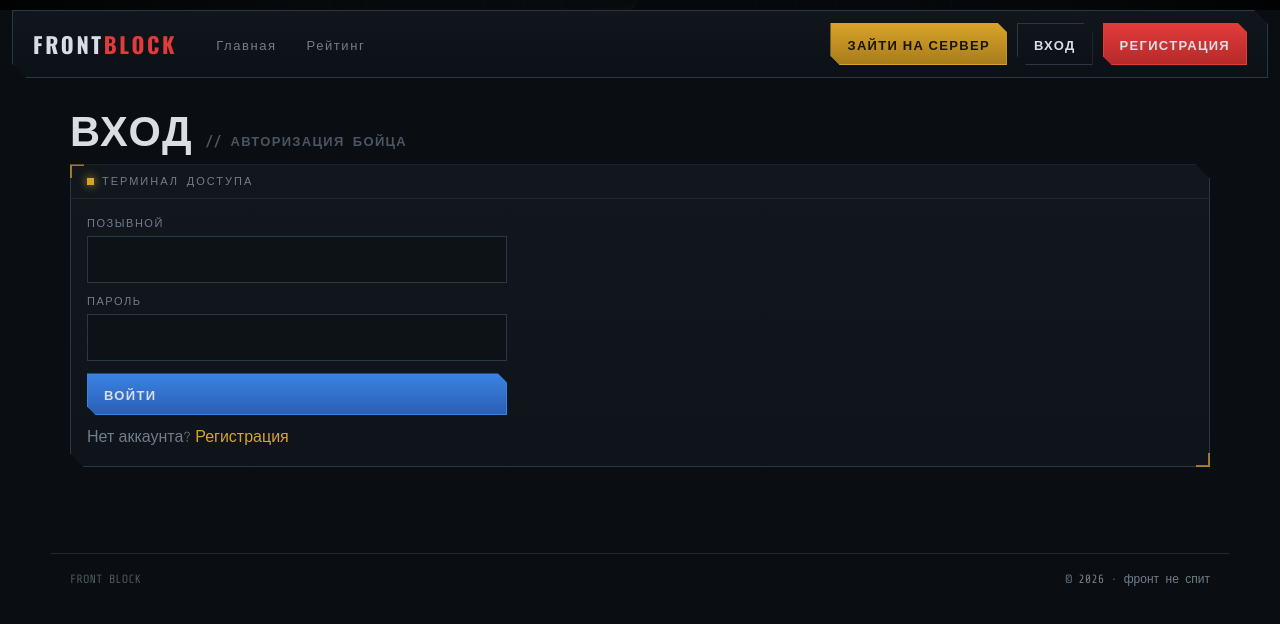
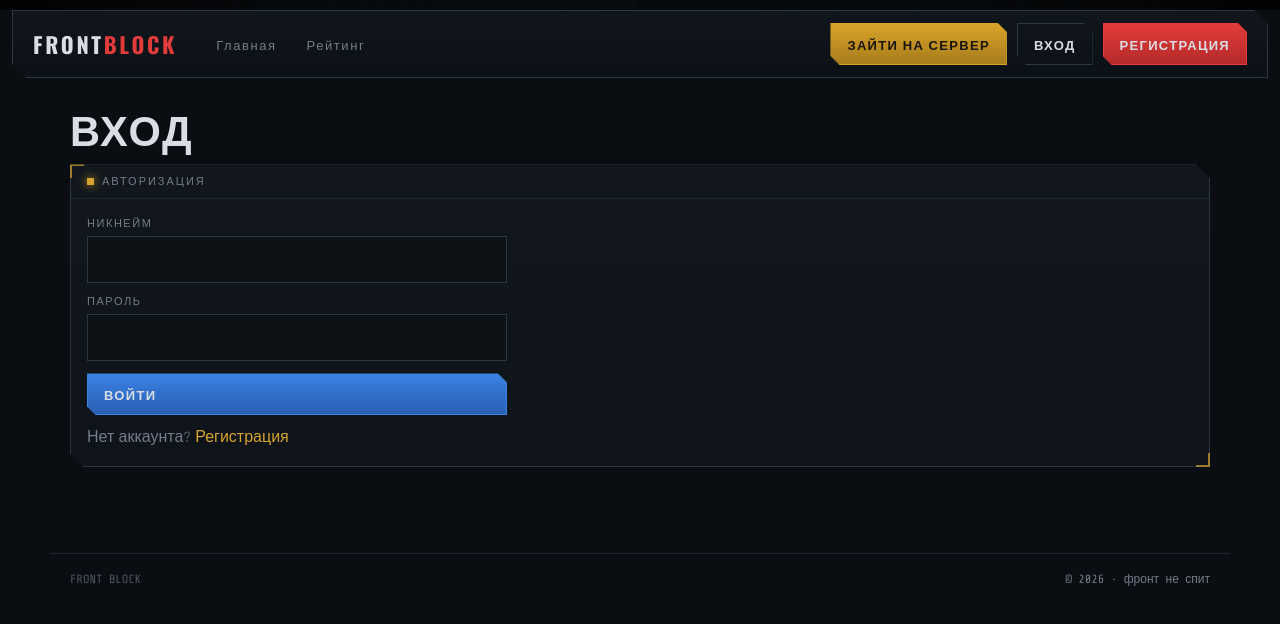
Before and after one commit to am1s3/frontblock-web, a Next.js app: page /login in a window 1280 px wide. Shown: the top 624 px of the page. Built offline with nearby package versions, Linux system fonts and the light colour scheme.

Commit message:
Update page.tsx

```diff
--- a/app/login/page.tsx
+++ b/app/login/page.tsx
@@ -15,17 +15,17 @@ export default function Login() {
     const r = await api("/api/auth/login", { method: "POST", body: JSON.stringify({ nickname: nick, password: pass }) });
     setBusy(false);
     if (!r.ok) { setOk(false); setMsg(r.data?.error || "ошибка связи"); return; }
-    setToken(r.data.token); setOk(true); setMsg("Доступ разрешён. Переброс на профиль…");
+    setToken(r.data.token); setOk(true); setMsg("Вход выполнен. Переход в профиль…");
     setTimeout(() => router.push("/profile"), 700);
   }
   return (
     <>
-      <h1 className="page-h">Вход <small>// авторизация бойца</small></h1>
-      <Panel label="ТЕРМИНАЛ ДОСТУПА">
+      <h1 className="page-h">Вход</h1>
+      <Panel label="АВТОРИЗАЦИЯ">
         <form className="form" onSubmit={submit}>
-          <div className="field"><label>ПОЗЫВНОЙ</label><input value={nick} onChange={(e) => setNick(e.target.value)} autoComplete="username" /></div>
+          <div className="field"><label>НИКНЕЙМ</label><input value={nick} onChange={(e) => setNick(e.target.value)} autoComplete="username" /></div>
           <div className="field"><label>ПАРОЛЬ</label><input type="password" value={pass} onChange={(e) => setPass(e.target.value)} autoComplete="current-password" /></div>
-          <button className="btn btn--vss" disabled={busy}>{busy ? "ПРОВЕРКА…" : "ВОЙТИ"}</button>
+          <button className="btn btn--vss" disabled={busy}>{busy ? "Проверка…" : "Войти"}</button>
           {msg && <p className={`msg ${ok ? "ok" : "err"}`}>{msg}</p>}
           <p className="muted" style={{ margin: 0 }}>Нет аккаунта? <Link href="/register" style={{ color: "var(--amber)" }}>Регистрация</Link></p>
         </form>
```
